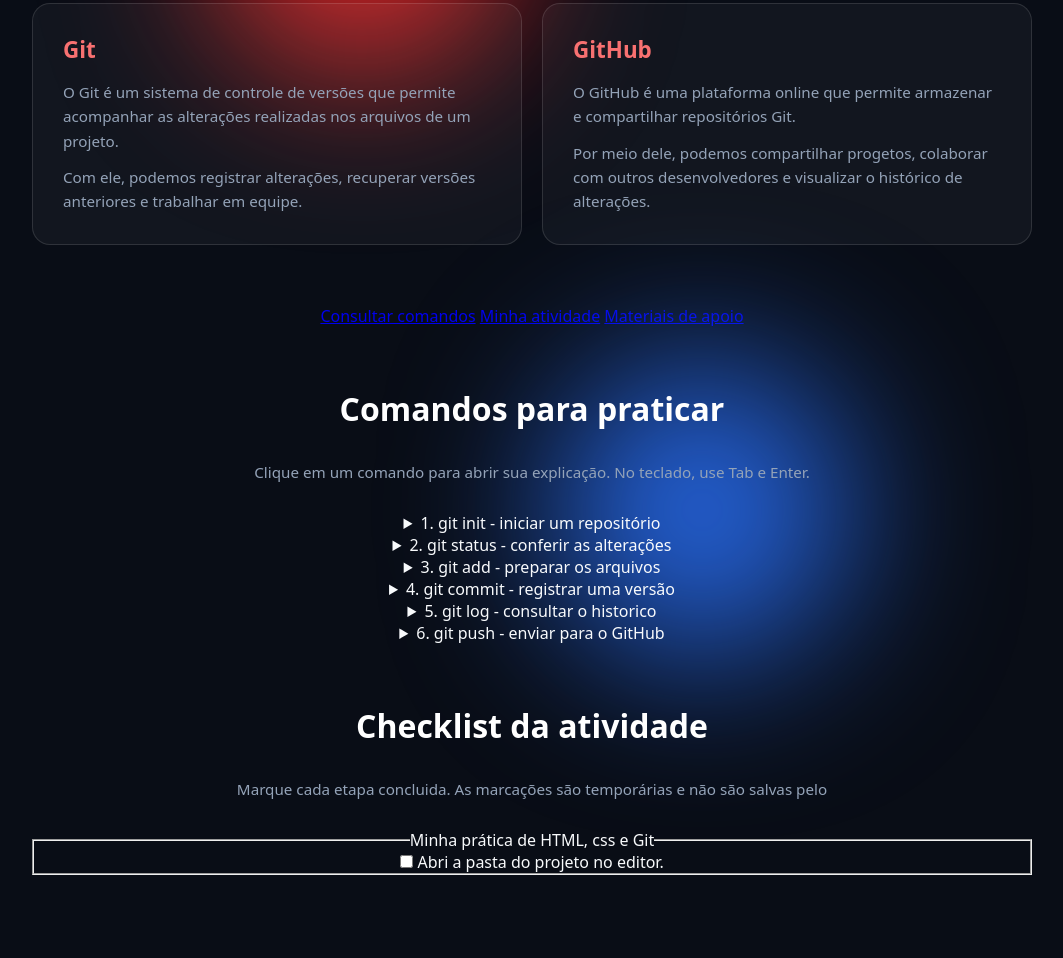
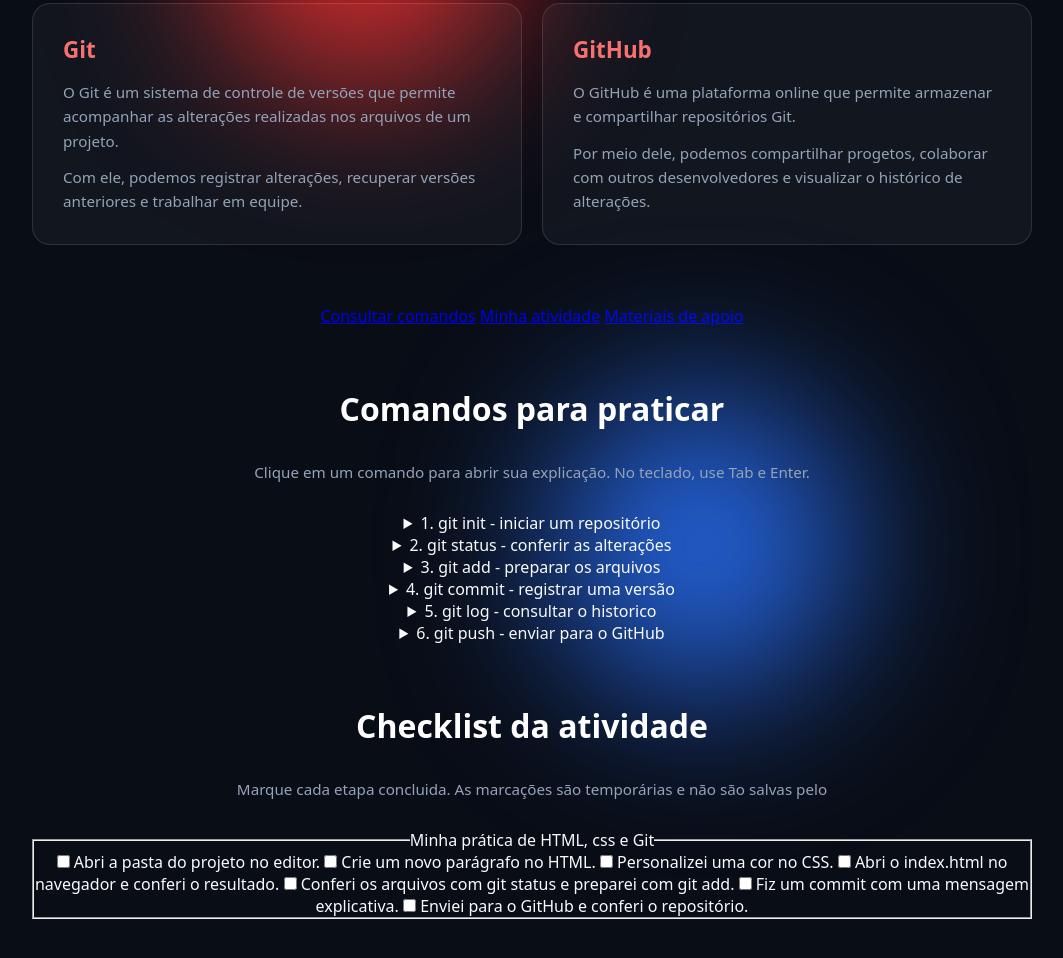
Before and after one commit to alissonlezo/aula-git, a plain HTML site: page index.html in a window 1280 px wide. Shown: the part 522-1480 px from the top of the page, without its empty margins (108-1171 px from the left). Drawn offline with Linux system fonts and the light colour scheme.

Commit message:
criei 7 labeis

```diff
--- a/index.html
+++ b/index.html
@@ -114,7 +114,15 @@
 
 
             <label><input type="checkbox"> <span>Abri a pasta do projeto no editor.</span></label>
+            <lebel><input type="checkbox"> <span>Crie um novo parágrafo no HTML.</span></lebel>
+            <label><input type="checkbox"> <span>Personalizei uma cor no CSS.</span></label>
+            <label><input type="checkbox"> <span>Abri o index.html no navegador e conferi o resultado.</span></label>
+            <label><input type="checkbox"> <span>Conferi os arquivos com git status e preparei com git add.</span></label>
+            <label><input type="checkbox"> <span>Fiz um commit com uma mensagem explicativa.</span></label>
+            <label><input type="checkbox"> <span>Enviei para o GitHub e conferi o repositório.</span></label>
         </fieldset>
     </section>
+
+
 </body>
 </html>
```
